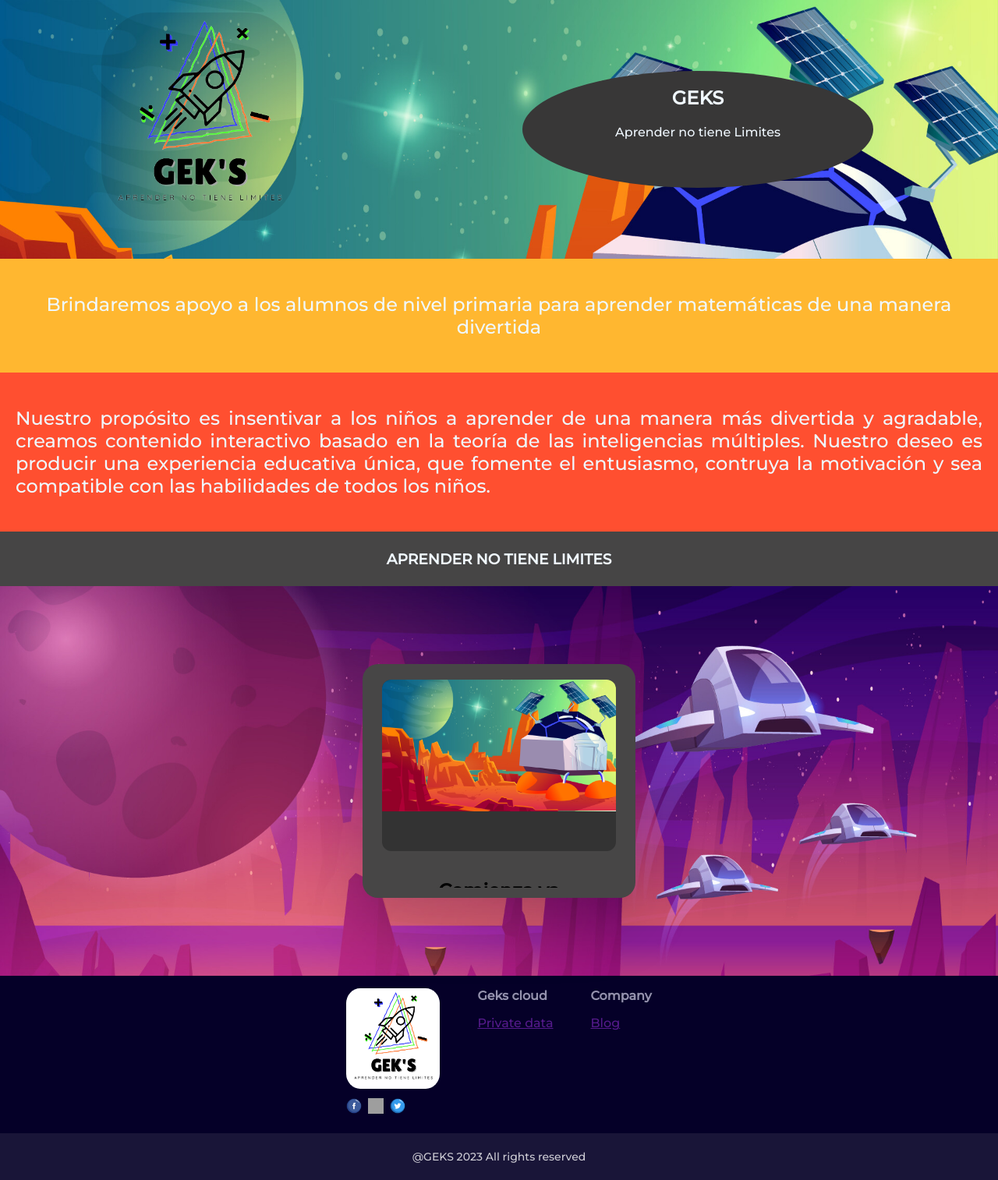
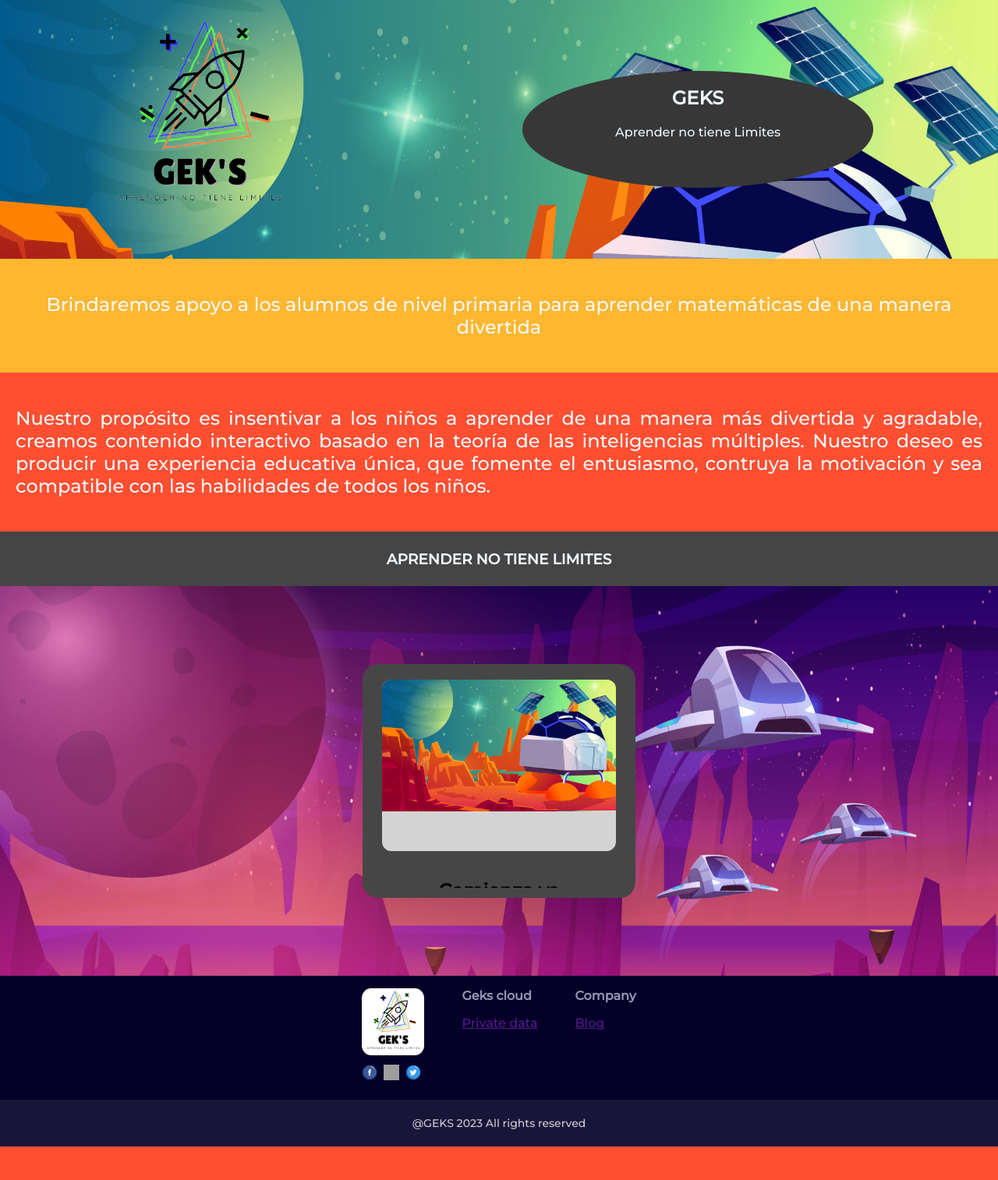
Before and after one commit to Jorgemrc7/GEKS-Web, a PHP site: page / in a window 1280 px wide. Shown: the part 83-1597 px from the top of the page at 78% size. After the commit the page ends 1554 px from the top, so only its background shows below. Run offline with PHP 8.4, Linux system fonts and the light colour scheme; grey boxes are pictures that could not be loaded.

Commit message:
Modificaciones

```diff
--- a/CSS/cards.css
+++ b/CSS/cards.css
@@ -32,7 +32,7 @@
     top: 20px;
     width: 300px;
     height: 220px;
-    background: #333;
+    background: #d4d3d3;
     border-radius: 12px;
     overflow: hidden;
     transition: 0.5s;
@@ -75,7 +75,7 @@
 }
 
 .container .card .content p{
-    color: #333;
+    color: #f7f5f5;
 }
 
 .container .card .content a{
--- a/CSS/footer.css
+++ b/CSS/footer.css
@@ -43,7 +43,7 @@
 }
 
 .Logo{
-    max-width: 120px;
+    max-width: 80px;
     margin-bottom: 8px;
     border-radius: 15%;
 }
--- a/CSS/index.css
+++ b/CSS/index.css
@@ -21,7 +21,6 @@
 }
 
 .seccion1 .logo img{
-    background-color: rgba(0, 0, 0,0.1);
     border-radius: 25%;
     width: 250px;
 }
```
Also changed, not shown: JS/app.js (added).
